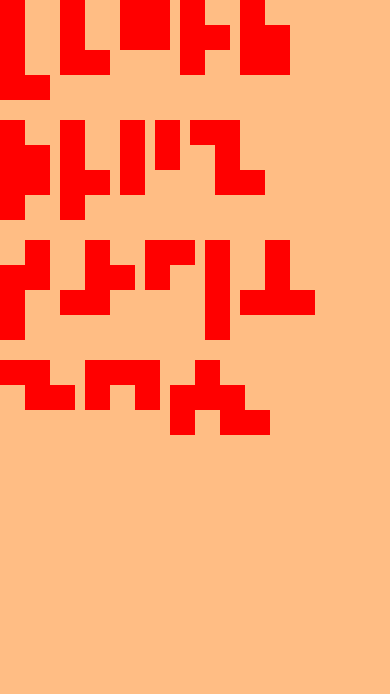
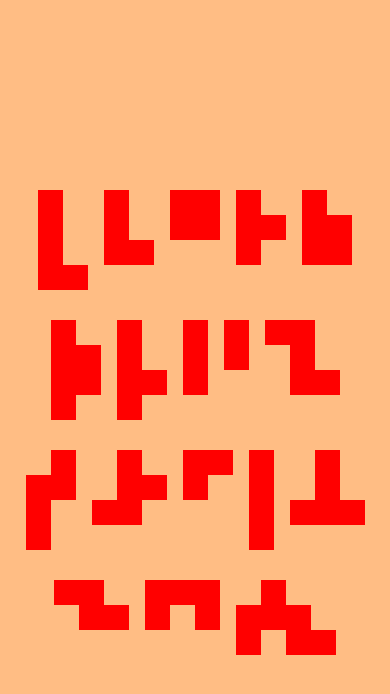
Before and after one commit to Infernale-Stube/Tebble, a React Native app: screen /Overview in a window 390 px wide. Shown: the top 694 px of the page. Built offline with nearby package versions, Linux system fonts and the light colour scheme.

Commit message:
Refactor: updating overview styling

```diff
--- a/screens/Overview.js
+++ b/screens/Overview.js
@@ -8,7 +8,7 @@ export default function Overview() {
   const piecesInRows = splitIntoRows(pieceKeys, 5);
 
   return (
-    <View style={globalStyles.container}>
+    <View style={[globalStyles.container, overviewStyles.container]}>
       {piecesInRows.map((row, rowIndex) => (
         <View key={rowIndex} style={overviewStyles.row}>
           {row.map((key) => (
--- a/styles/overviewStyles.js
+++ b/styles/overviewStyles.js
@@ -1,12 +1,18 @@
 import { StyleSheet } from 'react-native';
 
 const overviewStyles = StyleSheet.create({
+    container: {
+      alignItems: 'center',
+      justifyContent: 'center',
+    },
     row: {
       flexDirection: 'row',
-      marginBottom: 20,
+      marginTop: 15,
+      marginBottom: 15,
     },
     piece: {
-      marginRight: 10,
+      marginLeft: 8,
+      marginRight: 8,
     },
   });
 
```
